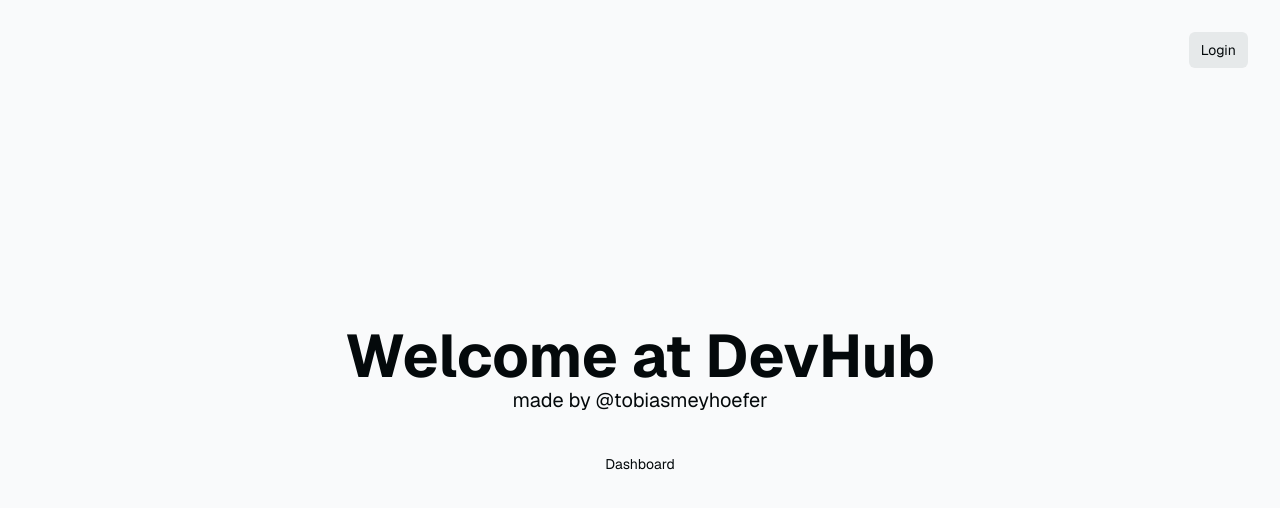
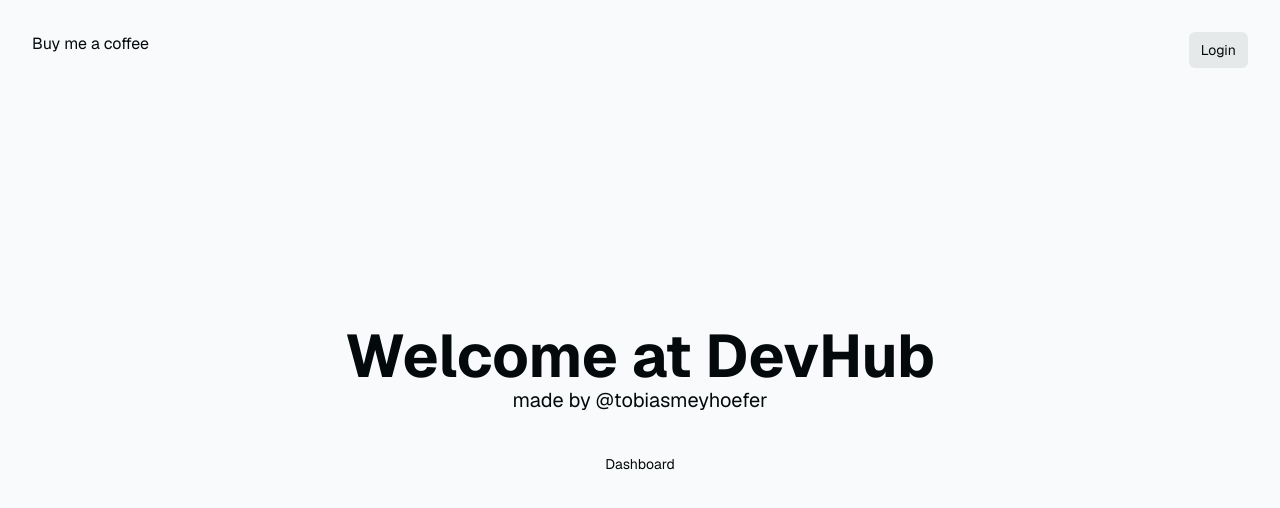
Before and after one commit to tobiasmeyhoefer/webhub, a Next.js app: page / in a window 1280 px wide. Shown: the top 508 px of the page. Built offline with nearby package versions, Linux system fonts and the light colour scheme; no server answers.

Commit message:
added buy me a coffee

```diff
--- a/app/dashboard/page.tsx
+++ b/app/dashboard/page.tsx
@@ -1,5 +1,6 @@
 import AuthButton from '@/components/AuthButton'
 import { createClient } from '@/utils/supabase/server'
+import Link from 'next/link'
 import { redirect } from 'next/navigation'
 
 export default async function Dashboard() {
--- a/app/login/page.tsx
+++ b/app/login/page.tsx
@@ -52,7 +52,7 @@ export default function Login({
   }
 
   return (
-    <div className='h-full flex justify-center'>
+    <div className="h-full flex justify-center">
       <div className="flex-1 flex flex-col w-full px-8 sm:max-w-md justify-center gap-2">
         <Link
           href="/"
--- a/app/page.tsx
+++ b/app/page.tsx
@@ -4,13 +4,18 @@ import Link from 'next/link'
 export default async function Index() {
   return (
     <>
-      <AuthButton/>
+        <Link className='absolute top-8 left-8' href={'https://buymeacoffee.com/tobiasmeyhoefer'}>
+          Buy me a coffee
+        </Link>
+      <AuthButton />
       <div className="h-full flex justify-center items-center flex-col">
         <h1 className="font-bold md:text-6xl text-3xl leading-normal">
           Welcome at DevHub
         </h1>
         <p className="md:text-xl text-sm mb-10">made by @tobiasmeyhoefer</p>
-        <Link className='text-sm' href="/dashboard">Dashboard</Link>
+        <Link className="text-sm" href="/dashboard">
+          Dashboard
+        </Link>
       </div>
     </>
   )
```
